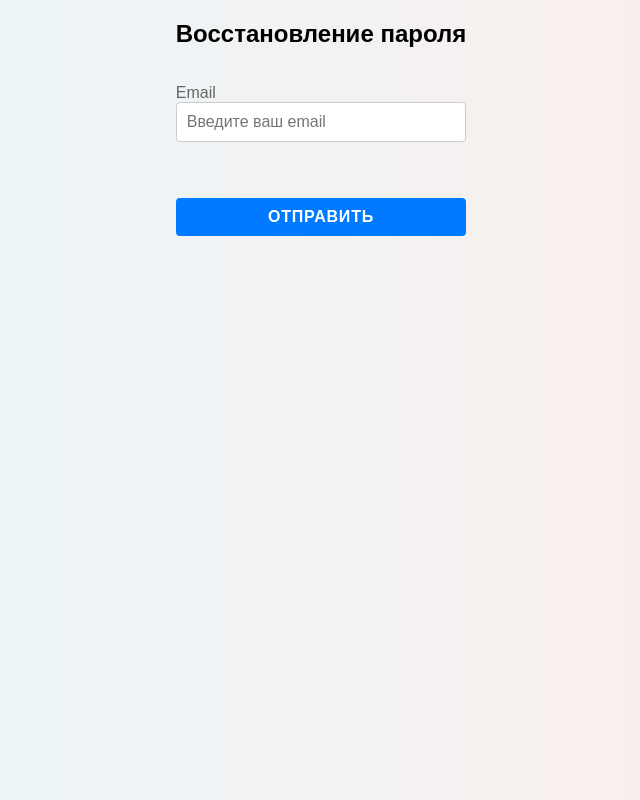
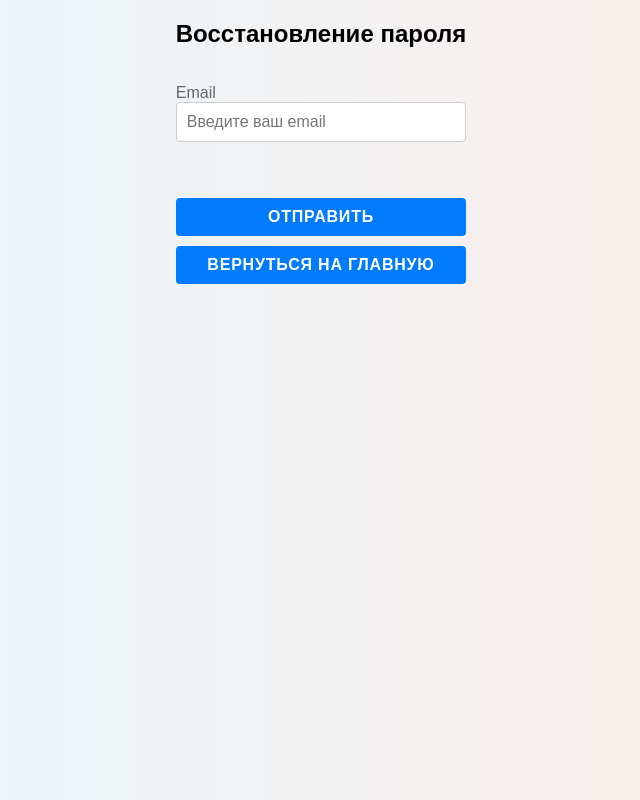
Before and after one commit to Xanarey/EverGrow-Bank-UI, a React (Create React App) app: page /forgot-password in a window 1280 px wide. Shown: the whole page, without its empty margins (319-959 px from the left). Built offline with nearby package versions, Linux system fonts and the light colour scheme.

Commit message:
gotoHome

```diff
--- a/src/components/forgot-password/ForgotPassword.js
+++ b/src/components/forgot-password/ForgotPassword.js
@@ -1,8 +1,10 @@
 import React, { useState } from 'react';
 import axios from 'axios';
 import './ForgotPassword.css';
+import {useNavigate} from "react-router-dom";
 
 function ForgotPassword() {
+    const navigate = useNavigate();
     const [email, setEmail] = useState('');
     const [message, setMessage] = useState('');
     const [isButtonDisabled, setIsButtonDisabled] = useState(false);
@@ -52,11 +54,14 @@
                     <button type="submit" disabled={isButtonDisabled}>
                         {isButtonDisabled ? (
                             <div className="progress-bar">
-                                <div className="progress" style={{ width: `${progress}%` }}></div>
+                                <div className="progress" style={{width: `${progress}%`}}></div>
                             </div>
                         ) : (
                             'Отправить'
                         )}
+                    </button>
+                    <button onClick={() => navigate('/hello-auth-user')} className="back-home-button">
+                        Вернуться на главную
                     </button>
                 </div>
                 {message && <div>{message}</div>}
```
